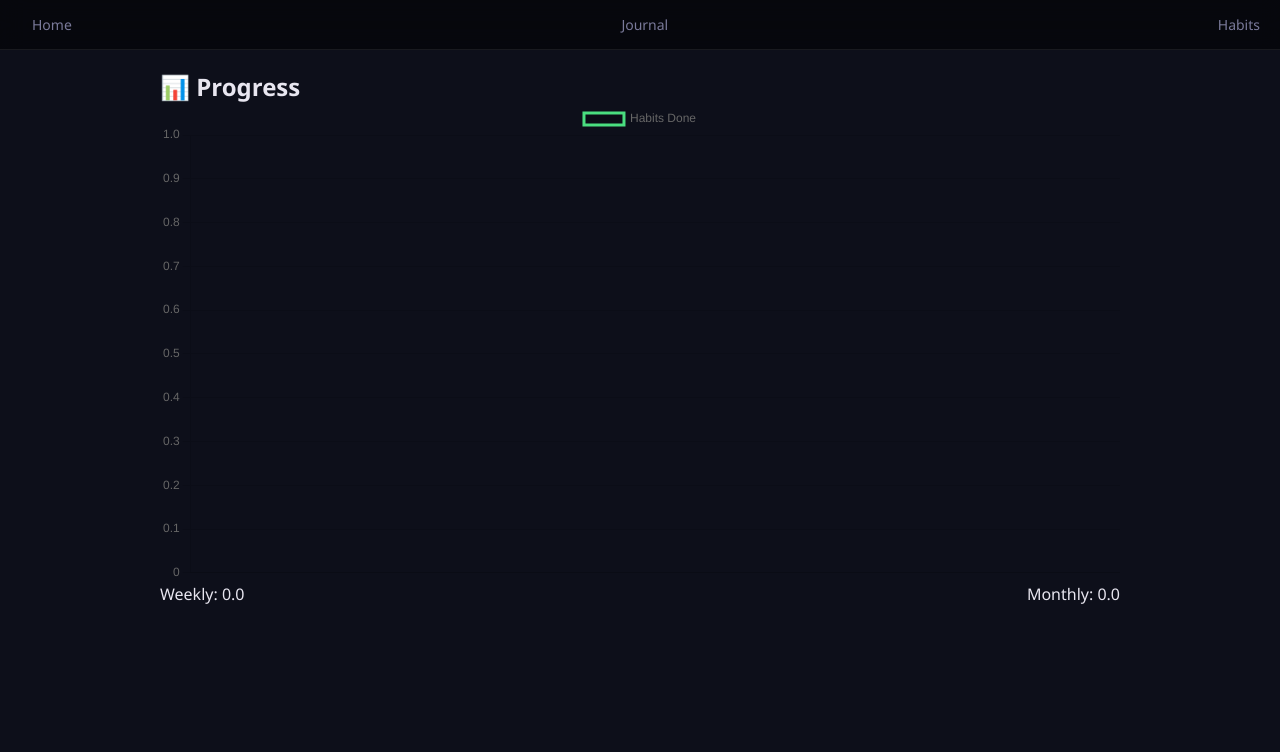
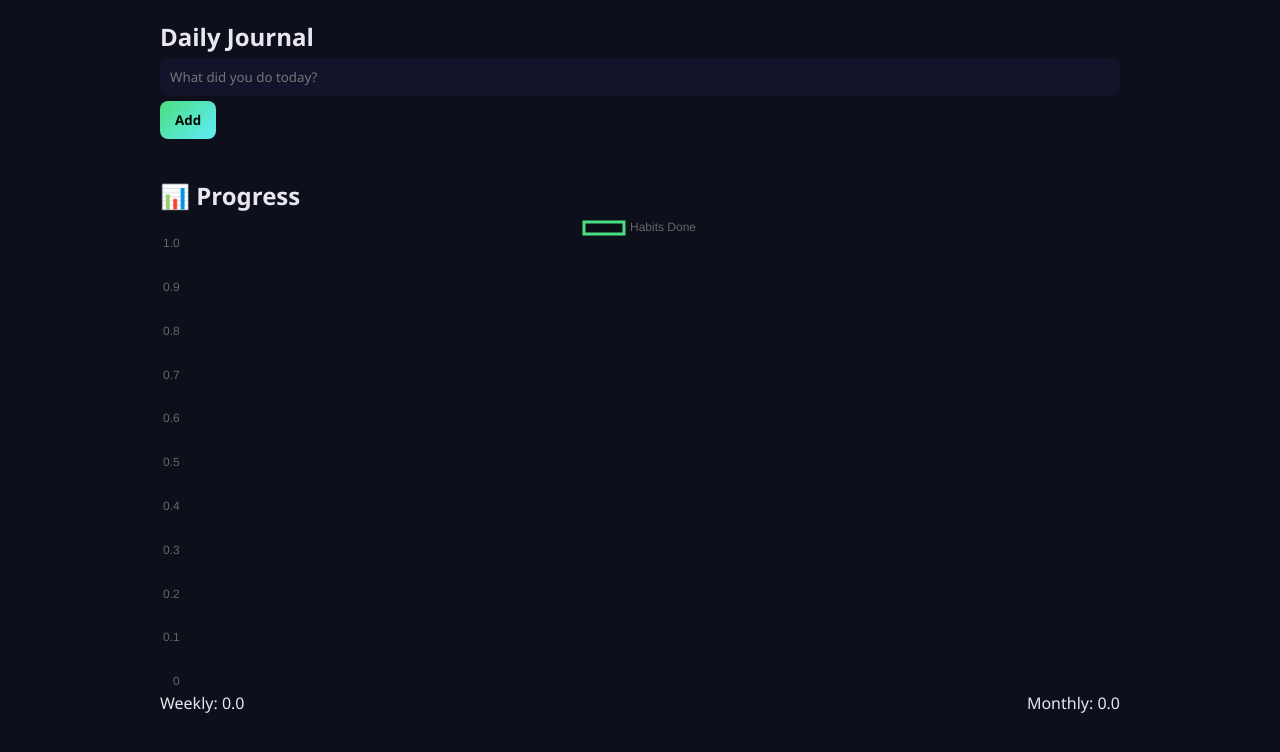
Before and after one commit to tejasvichaturvedi871/HabitFlow, a plain HTML site: page analytics.html in a window 1280 px wide. Drawn offline with nearby package versions, Linux system fonts and the light colour scheme.

Commit message:
Add daily journal feature to analytics page
Added a daily journal section with input and button.

```diff
--- a/analytics.html
+++ b/analytics.html
@@ -8,12 +8,16 @@
 
 <body>
 
-<nav>
-  <a href="index.html">Home</a>
-   <a href="journal.html">Journal</a>
-     <a href="habits.html">Habits</a>
-</nav>
+  <div class="container">
+  <h2>Daily Journal</h2>
 
+  <div class="journal-input">
+    <input type="text" id="journalInput" placeholder="What did you do today?">
+    <button onclick="addJournal()">Add</button>
+  </div>
+
+  <ul id="journalList"></ul>
+</div>
 <div class="container">
 
 <h2>📊 Progress</h2>
```
